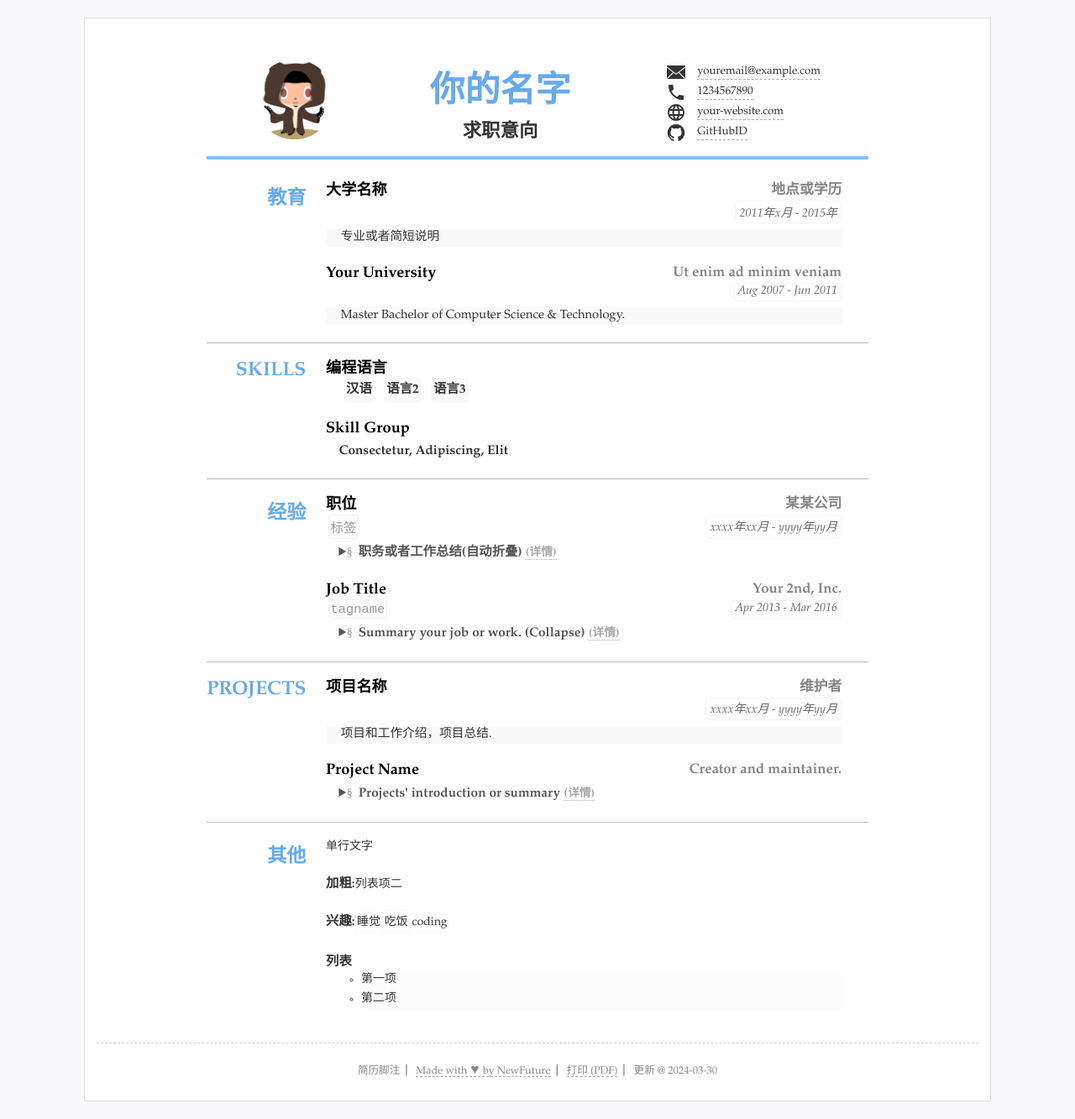
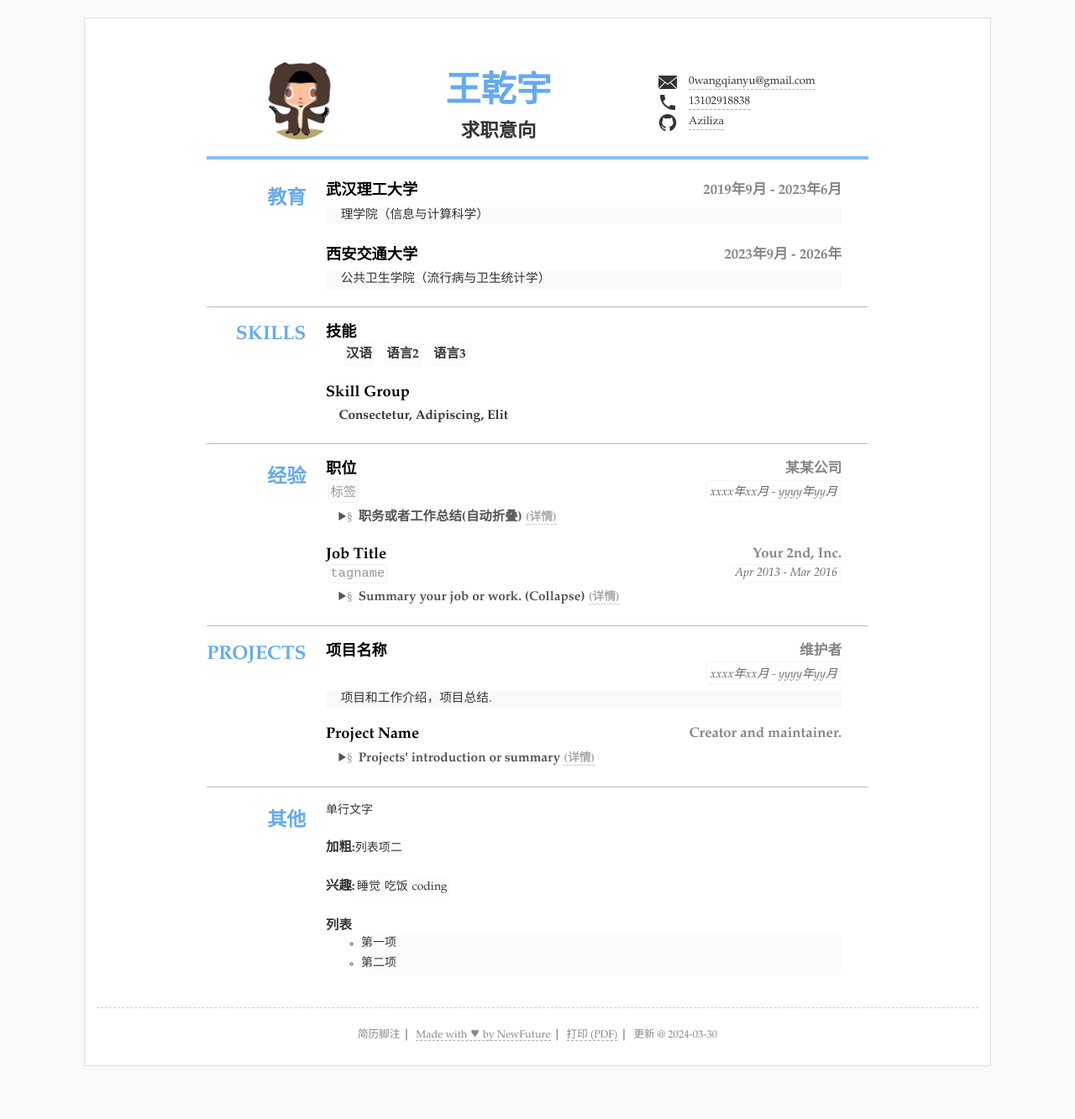
Before and after one commit to Aziliza/CV, a Jekyll site: the page built from index.html, in a window 1280 px wide. Shown: the whole page at 84% size. Built offline with Jekyll 4.4.1, drawn with Linux system fonts in a browser that asks for light colours; after the commit the page ends 1291 px from its top, so only the background shows below that.

Commit message:
Update resume.yml

```diff
--- a/_data/resume.yml
+++ b/_data/resume.yml
@@ -3,23 +3,23 @@
 
 title: "简历标题"
 lang: "zh" #语言设置 zh表示中文 en 表示英语
-name: "你的名字"
+name: "王乾宇"
 jobtitle: "求职意向" #可空不显示
 photo: "assets/img/photo.jpg" #照片可空，不显示
 
 #联系方式
 contact: #联系方式连接等3~5行
-- text: "youremail@example.com" #文本内容
-  href: 'mailto:youremail@example.com' #链接，无链接则空
+- text: "0wangqianyu@gmail.com" #文本内容
+  href: 'mailto:0wangqianyu@gmail.com' #链接，无链接则空
   icon: 'icons/email.svg' #图标 svg文件
-- text: "1234567890"
-  href: 'tel:1234567890'
+- text: "13102918838"
+  href: 'tel:13102918838'
   icon: 'icons/phone.svg'
-- text: "your-website.com"
-  href: 'http://your-website.com'
-  icon: 'icons/web.svg'
-- text: "GitHubID"
-  href: 'https://github.com/NewFuture'
+# - text: "your-website.com"
+#   href: 'http://your-website.com'
+#   icon: 'icons/web.svg'
+- text: "Aziliza"
+  href: 'https://github.com/Aziliza'
   icon: "icons/github.svg"
   attr: 'target="_blank"' #新标签页打开
   # - text: "地址"
@@ -30,19 +30,19 @@ main: #简历主要内容，
 - type: education #类别为ID
   name: 教育 #显示名称，空则使用type
   content: #内容基本格式 标题-副标题-日期-详细内容 (都允许空)
-  - title: 大学名称
-    duration: "2011年x月 - 2015年"
-    sub: 地点或学历
-    detail: 专业或者简短说明
-  - title: Your University
-    duration: Aug 2007 - Jun 2011
-    sub: Ut enim ad minim veniam
-    detail: Master Bachelor of Computer Science & Technology.
+  - title: 武汉理工大学
+    # duration: "2011年x月 - 2015年"
+    sub: 2019年9月 - 2023年6月
+    detail: 理学院（信息与计算科学）
+  - title: 西安交通大学
+    # duration: Aug 2007 - Jun 2011
+    sub: 2023年9月 - 2026年
+    detail: 公共卫生学院（流行病与卫生统计学）
 
 - type: skills
   # name: "技能"
   content:
-  - title: 编程语言
+  - title: 技能
     items: #itmems 可以小块的方式显示
     - 汉语
     - 语言2
```
